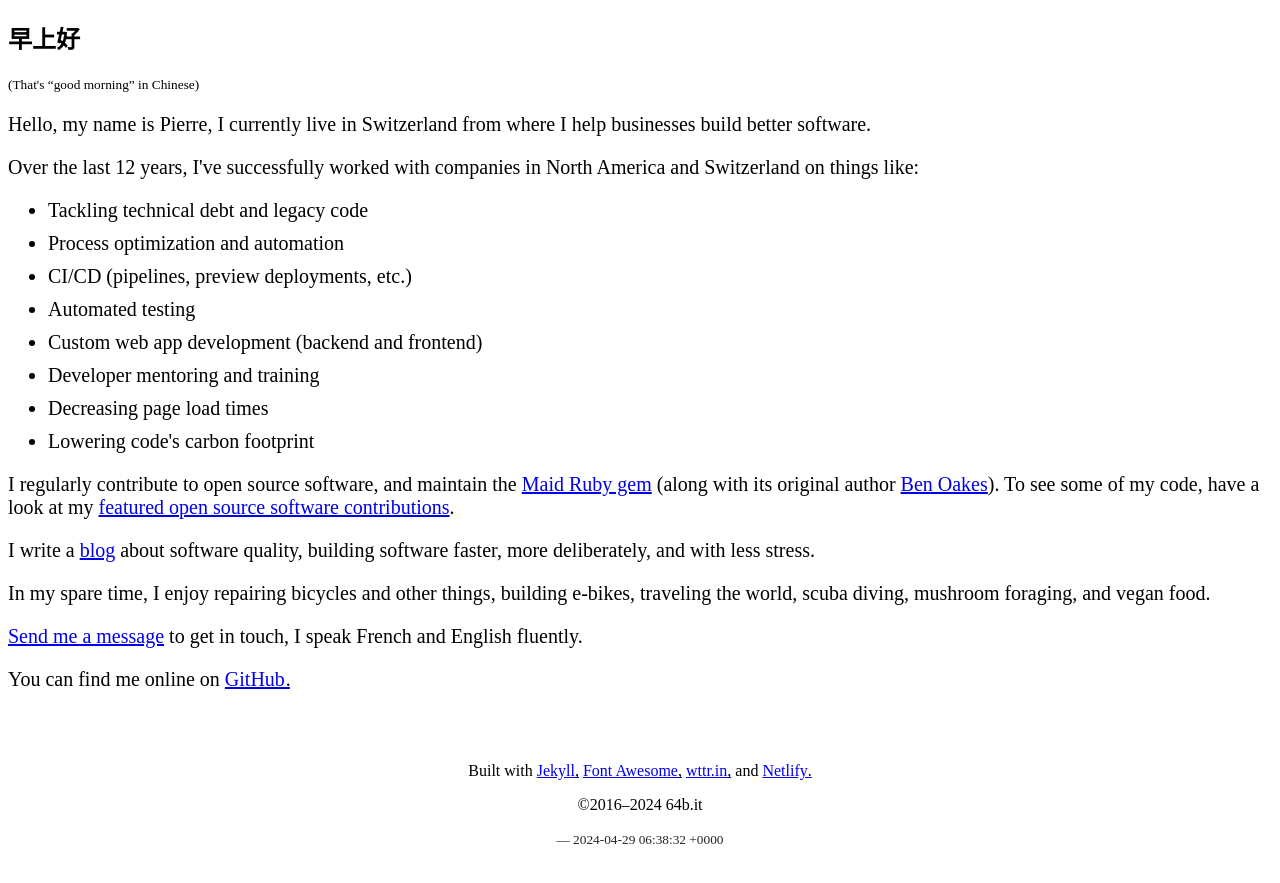
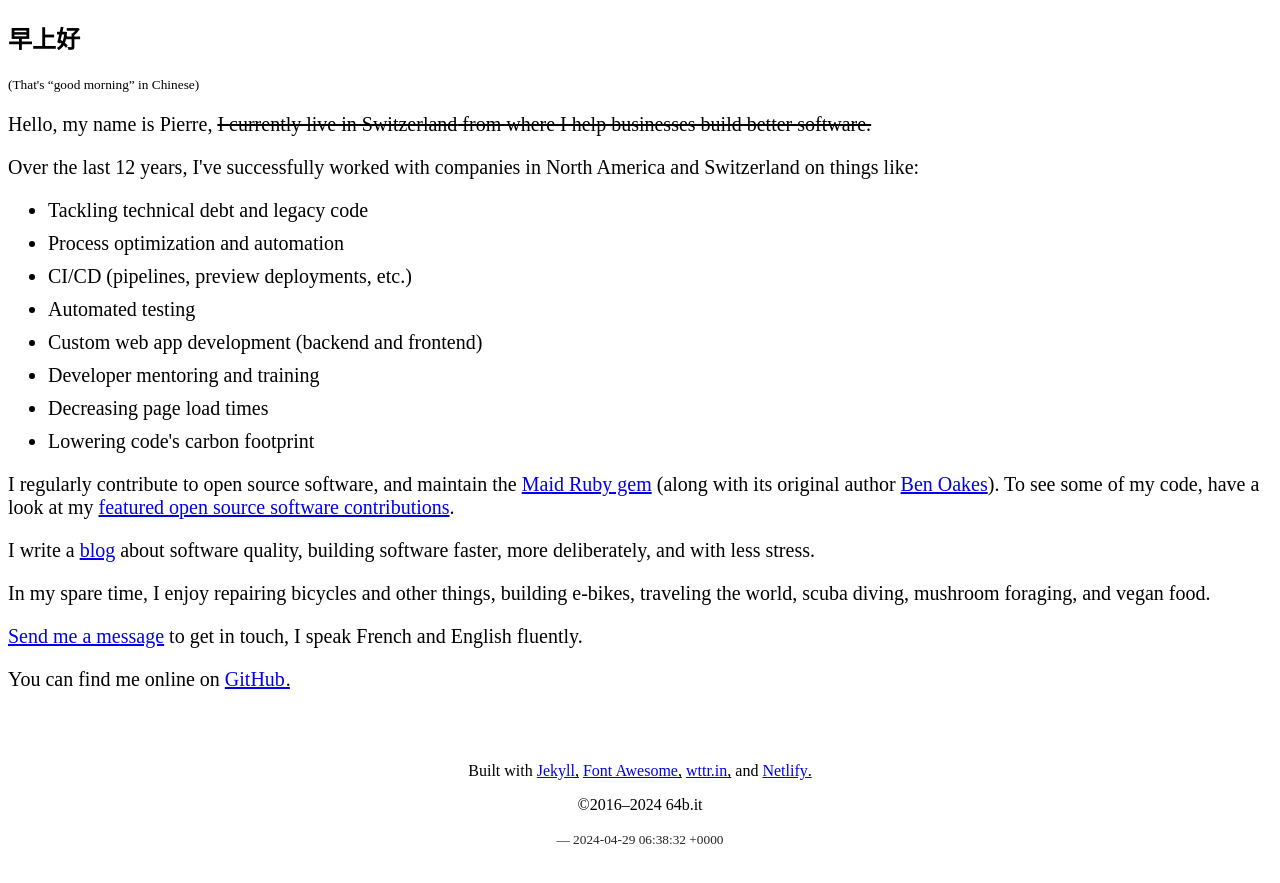
Before and after one commit to coaxial/hello, a Jekyll site: the page built from index.html, in a window 1280 px wide. Shown: the top 883 px of the page. Built offline with Jekyll 4.4.1, drawn with Linux system fonts in a browser that asks for light colours; a script that is not in the unit is left out; part of the change alters nothing that is shown.

Commit message:
Remove location (#128)

```diff
--- a/_config.yml
+++ b/_config.yml
@@ -30,3 +30,8 @@ repo: "https://github.com/coaxial/hello"
 remote_theme: pages-themes/midnight@v0.2.0
 plugins:
   - jekyll-remote-theme
+
+sass:
+  style: compressed
+  sass_dir: assets/css
+  sourcemap: development
--- a/assets/css/hello.scss
+++ b/assets/css/hello.scss
@@ -45,6 +45,9 @@ footer {
   text-align: center;
 }
 
+#location {
+  text-decoration: line-through;
+}
 // the greeting subtext shouldn't have any bottom margin or it will add to the
 // existing bottom margin for the whole UI element
 #title > #greeting__language-container {
--- a/index.html
+++ b/index.html
@@ -11,9 +11,9 @@ permalink: /
 </div>
 <div class="contents">
   <p>
-    Hello, my name is Pierre, I currently live in {{
-    site.data.personal_info.current_location }}<span id="weather"></span> from
-    where I help businesses build better software.
+    Hello, my name is Pierre, <span id="location">I currently live in {{
+      site.data.personal_info.current_location }}<span id="weather"></span> from
+      where I help businesses build better software.</span>
   </p>
   <p>
     Over the last {{ "now" | date: "%Y" | minus: 2012 }} years, I've
@@ -37,9 +37,7 @@ permalink: /
     <a href="https://github.com/maid/maid">Maid Ruby gem</a> (along with its
     original author <a href="http://www.benjaminoakes.com">Ben Oakes</a>). To
     see some of my code, have a look at my
-    <a href="{% link showcase/index.html %}"
-      >featured open source software contributions</a
-    >.
+    <a href="{% link showcase/index.html %}">featured open source software contributions</a>.
   </p>
   {% include blog/frontpage.html %}
   <p>
```
